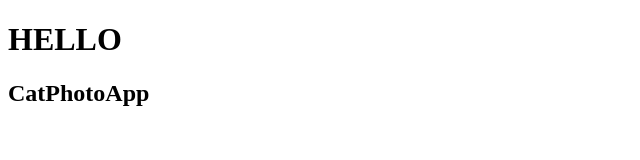
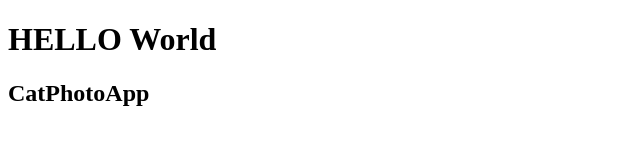
Before and after one commit to akankshapandey-cedcoss/1feb, a plain HTML site: page h2.html in a window 1280 px wide. Shown: the whole page, without its empty margins (0-640 px from the left). Drawn offline with Linux system fonts and the light colour scheme.

```diff
--- a/h2.html
+++ b/h2.html
@@ -7,8 +7,7 @@
     <title>task</title>
 </head>
 <body>
-    <h1>HELLO</h1>
+    <h1>HELLO World</h1>
     <h2>CatPhotoApp</H2>
 
 </body>
-</html>
```
